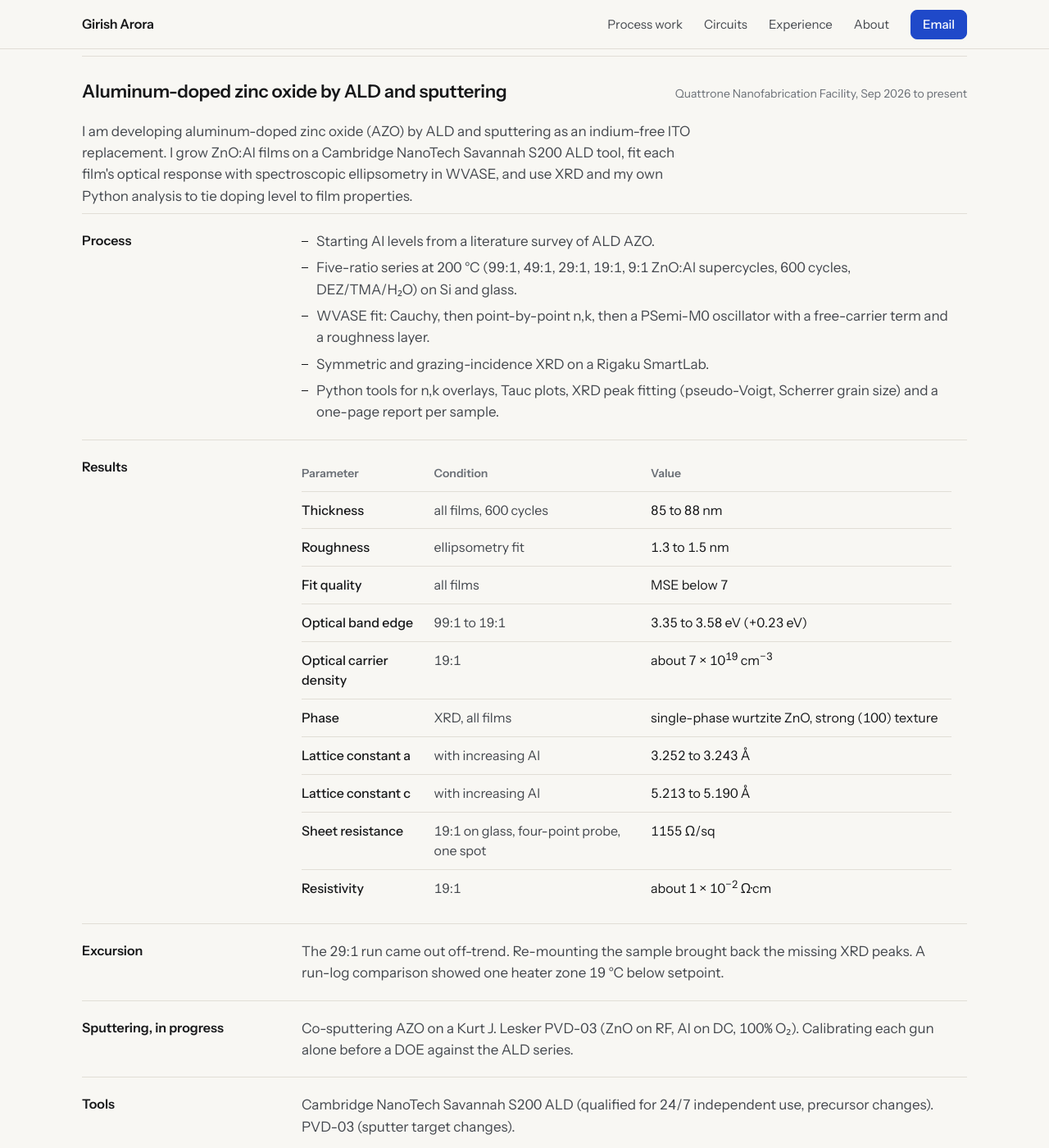
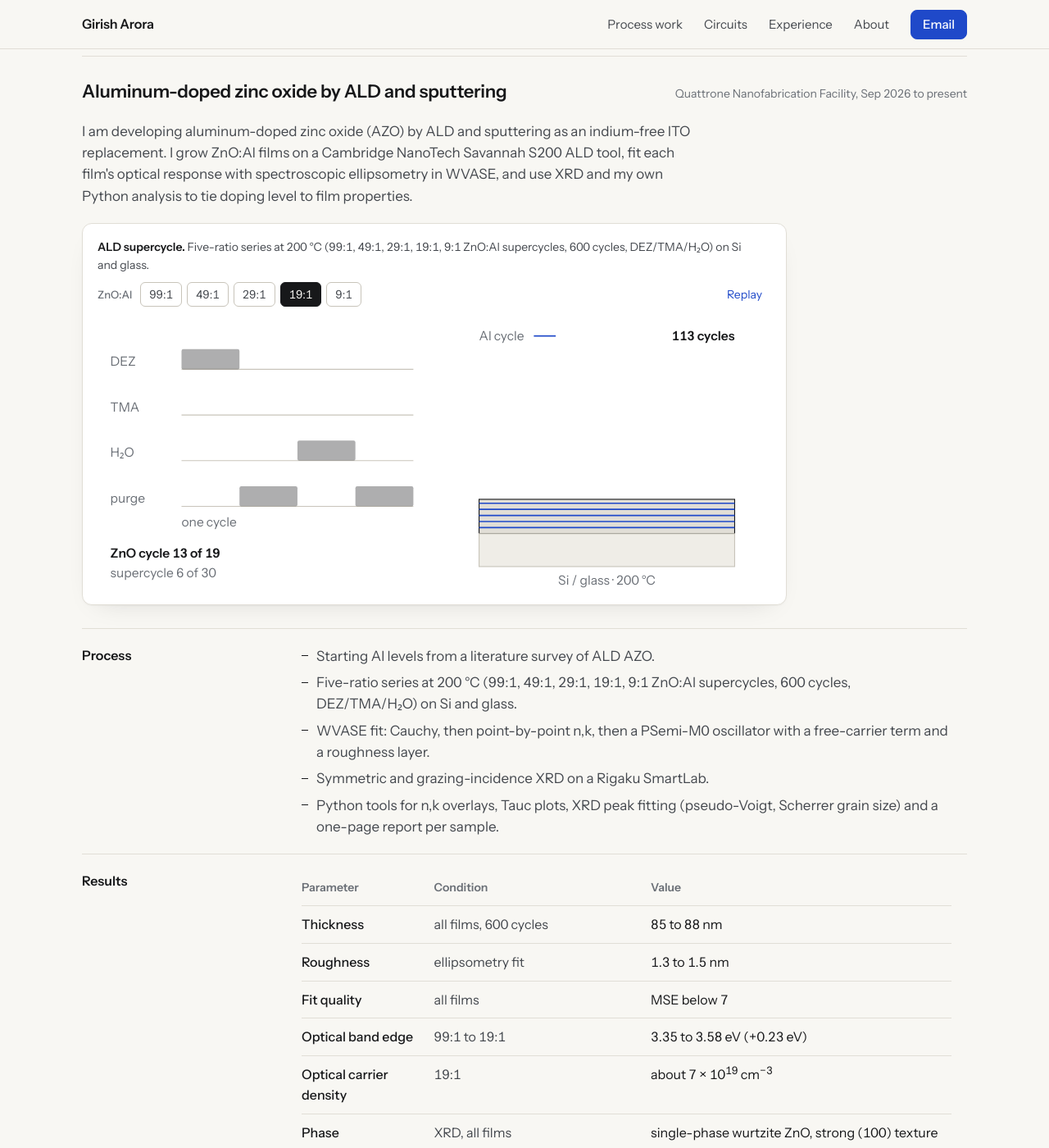
Before and after one commit to Girish501/Girish501.github.io, a Jekyll site: the page built from index.html, in a window 1280 px wide and 1400 px high, scrolled down 1596 px. Shown: the whole window at 82% size. Built offline with Jekyll 4.4.1, drawn with Linux system fonts in a browser that asks for light colours.

Commit message:
Add the ALD supercycle figure to the AZO case study
Left panel: one cycle's valve sequence (DEZ or TMA, purge, H2O, purge).
Right panel: the film growing on the substrate over 600 cycles with a
blue line at every Al cycle. Ratio buttons switch between 99:1, 49:1,
29:1, 19:1 and 9:1. Plays once when scrolled into view; Replay restarts
it; reduced motion shows the final state. Inline SVG and plain JS.

Co-Authored-By: Claude Fable 5.1 <noreply@anthropic.com>
Claude-Session: https://claude.ai/code/session_018LMzagV9NcEfjj8oFWPqm4

```diff
--- /dev/null
+++ b/_includes/fig-ald.html
@@ -0,0 +1,48 @@
+{%- comment -%}
+ALD supercycle figure, driven by assets/js/ald.js. Left: the valve sequence of one cycle. Right: the
+film growing on the substrate, with a blue line at every Al cycle. Buttons pick the ZnO:Al ratio.
+Plays once when scrolled into view; Replay restarts it. Reduced motion shows the final state.
+Without JavaScript the figure shows the 19:1 final state drawn here.
+{%- endcomment -%}
+<figure class="fig fig--ald" data-ald data-ratio="19">
+  <p class="fig-title"><b>ALD supercycle.</b> Five-ratio series at 200 °C (99:1, 49:1, 29:1, 19:1, 9:1 ZnO:Al supercycles, 600 cycles, DEZ/TMA/H₂O) on Si and glass.</p>
+  <div class="fig-controls" role="group" aria-label="ZnO:Al ratio">
+    <span class="label">ZnO:Al</span>
+    <button type="button" data-ratio="99">99:1</button>
+    <button type="button" data-ratio="49">49:1</button>
+    <button type="button" data-ratio="29">29:1</button>
+    <button type="button" data-ratio="19" aria-pressed="true">19:1</button>
+    <button type="button" data-ratio="9">9:1</button>
+    <button type="button" class="replay" data-replay>Replay</button>
+  </div>
+  <div class="ald">
+    <svg class="ald-seq" viewBox="0 0 360 300" role="img" aria-label="One ALD cycle: a precursor pulse, a purge, a water pulse, a purge. DEZ for ZnO cycles, TMA for Al cycles.">
+      <g class="ald-rows">
+        <text x="14" y="52">DEZ</text><line x1="92" y1="56" x2="346" y2="56"/>
+        <text x="14" y="102">TMA</text><line x1="92" y1="106" x2="346" y2="106"/>
+        <text x="14" y="152">H₂O</text><line x1="92" y1="156" x2="346" y2="156"/>
+        <text x="14" y="202">purge</text><line x1="92" y1="206" x2="346" y2="206"/>
+      </g>
+      <g class="ald-blocks">
+        <rect class="ald-block" id="ald-b0" x="92" y="34" width="63.5" height="22" rx="2"/>
+        <rect class="ald-block al" id="ald-b0al" x="92" y="84" width="63.5" height="22" rx="2" opacity="0"/>
+        <rect class="ald-block" id="ald-b1" x="155.5" y="184" width="63.5" height="22" rx="2"/>
+        <rect class="ald-block" id="ald-b2" x="219" y="134" width="63.5" height="22" rx="2"/>
+        <rect class="ald-block" id="ald-b3" x="282.5" y="184" width="63.5" height="22" rx="2"/>
+      </g>
+      <text class="ald-axis" x="92" y="228">one cycle</text>
+      <text class="ink" id="ald-cycle" x="14" y="262">ZnO cycle 19 of 19</text>
+      <text id="ald-super" x="14" y="284">supercycle 30 of 30</text>
+    </svg>
+    <svg class="ald-stack" viewBox="0 0 360 300" role="img" aria-label="Cross-section of the film growing on the substrate, with a line at every Al cycle.">
+      <rect class="ald-film" id="ald-film" x="40" y="36" width="280" height="200"/>
+      <g id="ald-lines" class="ald-lines"></g>
+      <rect class="ald-sub" x="40" y="236" width="280" height="36"/>
+      <text x="180" y="292" text-anchor="middle">Si / glass · 200 °C</text>
+      <text class="ink" id="ald-count" x="320" y="24" text-anchor="end">600 cycles · 85 to 88 nm</text>
+      <text id="ald-key" x="40" y="24">Al cycle</text>
+      <line class="ald-al" x1="100" y1="19.5" x2="124" y2="19.5"/>
+    </svg>
+  </div>
+</figure>
+<script src="{{ '/assets/js/ald.js' | relative_url }}?v={{ site.time | date: '%s' }}" defer></script>
--- a/assets/css/style.css
+++ b/assets/css/style.css
@@ -163,6 +163,41 @@ main { padding-top: var(--nav-h); }
 .tauc-mark line, .tauc-mark path { stroke: var(--accent); stroke-width: 1.5; }
 .tauc-mark text { font-family: var(--sans); font-size: 14px; font-weight: 600; fill: var(--accent); }
 @media (max-width: 640px) { .tauc-mark text { font-size: 20px; } }
+
+/* ---------- ALD supercycle figure ---------- */
+
+.fig--ald { max-width: 860px; margin: 20px 0 28px; }
+.fig-controls { display: flex; flex-wrap: wrap; align-items: center; gap: 6px; margin: 10px 0 14px; }
+.fig-controls .label { margin-right: 4px; }
+.fig-controls button {
+  font: inherit; font-size: 14px; line-height: 1; padding: 7px 10px;
+  border: 1px solid var(--line-strong); border-radius: 6px; background: transparent; color: var(--ink-2); cursor: pointer;
+  transition: background-color 150ms ease, color 150ms ease, border-color 150ms ease, transform 160ms var(--ease-out);
+}
+.fig-controls button:active { transform: scale(.97); }
+.fig-controls button[aria-pressed="true"] { background: var(--ink); color: var(--paper); border-color: var(--ink); }
+.fig-controls .replay { margin-left: auto; border-color: transparent; color: var(--accent); }
+@media (hover: hover) and (pointer: fine) {
+  .fig-controls button:hover { border-color: var(--ink); color: var(--ink); }
+  .fig-controls button[aria-pressed="true"]:hover { color: var(--paper); }
+  .fig-controls .replay:hover { border-color: var(--accent); color: var(--accent-hover); }
+}
+.ald { display: grid; grid-template-columns: 1fr 1fr; gap: 20px; }
+.ald svg { display: block; width: 100%; height: auto; }
+.ald text { font-family: var(--sans); font-size: 14px; fill: var(--muted); }
+.ald .ink { fill: var(--ink); font-weight: 600; }
+.ald-rows line { stroke: var(--line-strong); stroke-width: 1; }
+.ald-block { fill: var(--ink); }
+.ald-block.al { fill: var(--accent); }
+.ald-axis { font-size: 13px; }
+.ald-film { fill: var(--line); stroke: var(--ink); stroke-width: 1; }
+.ald-sub { fill: var(--paper-2); stroke: var(--line-strong); stroke-width: 1; }
+.ald-al { stroke: var(--accent); stroke-width: 1.5; }
+@media (max-width: 640px) {
+  .ald { grid-template-columns: 1fr; gap: 12px; }
+  .ald text { font-size: 16px; }   /* viewBox units: about 14px on a 390px phone */
+  .ald .ald-axis { font-size: 15px; }
+}
 
 /* ---------- Process work: case study ---------- */
 
--- /dev/null
+++ b/assets/js/ald.js
@@ -0,0 +1,123 @@
+// ALD supercycle figure (see _includes/fig-ald.html).
+// Recipe: ZnO:Al supercycles, 600 cycles total. One supercycle is N ZnO cycles (DEZ, purge, H2O,
+// purge) followed by one Al cycle (TMA, purge, H2O, purge). The ratio buttons set N.
+// Timeline per play: the first ZnO cycle step by step, the rest of that supercycle quickly, the
+// Al cycle step by step, then the remaining supercycles quickly while the film fills to 600 cycles.
+(function () {
+  "use strict";
+  var fig = document.querySelector("[data-ald]");
+  if (!fig) return;
+  var reduce = window.matchMedia && window.matchMedia("(prefers-reduced-motion: reduce)").matches;
+  var NS = "http://www.w3.org/2000/svg";
+  var TOTAL = 600;
+  var SLOT = 63.5, X0 = 92;
+  var FILM_TOP = 36, FILM_BOTTOM = 236, FILM_H = FILM_BOTTOM - FILM_TOP;
+
+  var $ = function (id) { return document.getElementById(id); };
+  var b = [$("ald-b0"), $("ald-b1"), $("ald-b2"), $("ald-b3")], bAl = $("ald-b0al");
+  var film = $("ald-film"), lines = $("ald-lines"), tCycle = $("ald-cycle"), tSuper = $("ald-super"), tCount = $("ald-count");
+
+  var n = parseInt(fig.getAttribute("data-ratio"), 10) || 19;
+  var lineEls = [], raf = 0, t0 = 0, played = false;
+
+  // Phase boundaries in ms.
+  var STEP = 450;
+  var A = 4 * STEP;          // ZnO cycle 1, step by step
+  var B = A + 1600;          // ZnO cycles 2..N, fast
+  var C = B + 4 * STEP;      // Al cycle, step by step
+  var D = C + 3000;          // remaining supercycles, fast
+  var END = D + 400;
+
+  function build() {
+    while (lines.firstChild) lines.removeChild(lines.firstChild);
+    lineEls = [];
+    var supers = Math.round(TOTAL / (n + 1));
+    for (var k = 1; k <= supers; k++) {
+      var y = FILM_BOTTOM - (k * (n + 1) / TOTAL) * FILM_H;
+      var l = document.createElementNS(NS, "line");
+      l.setAttribute("class", "ald-al");
+      l.setAttribute("x1", 40); l.setAttribute("x2", 320); l.setAttribute("y1", y.toFixed(2)); l.setAttribute("y2", y.toFixed(2));
+      lines.appendChild(l); lineEls.push({ el: l, at: k * (n + 1) });
+    }
+  }
+
+  // Set the four blocks for one cycle. type: "zno" | "al". step: 0..3 or -1 for all. frac: 0..1 within the step.
+  function setBlocks(type, step, frac, dim) {
+    var isAl = type === "al";
+    b[0].setAttribute("opacity", isAl ? 0 : (step < 0 ? dim : step > 0 ? .45 : step === 0 ? 1 : 0));
+    bAl.setAttribute("opacity", isAl ? (step < 0 ? 1 : step > 0 ? .45 : step === 0 ? 1 : 0) : 0);
+    for (var i = 1; i < 4; i++) b[i].setAttribute("opacity", step < 0 ? dim : i < step ? .45 : i === step ? 1 : 0);
+    var cur = isAl && step === 0 ? bAl : (step >= 0 ? b[step] : null);
+    [b[0], b[1], b[2], b[3], bAl].forEach(function (r) { r.setAttribute("width", SLOT); });
+    if (cur) cur.setAttribute("width", Math.max(2, SLOT * frac));
+  }
+
+  function setFilm(cycles) {
+    var h = cycles / TOTAL * FILM_H;
+    film.setAttribute("y", (FILM_BOTTOM - h).toFixed(2));
+    film.setAttribute("height", h.toFixed(2));
+    lineEls.forEach(function (o) { o.el.setAttribute("opacity", cycles >= o.at ? 1 : 0); });
+  }
+
+  function render(t) {
+    var supers = Math.round(TOTAL / (n + 1));
+    var cycles, step, frac;
+    if (t < A) {                                   // ZnO cycle 1
+      step = Math.min(3, Math.floor(t / STEP)); frac = (t - step * STEP) / STEP;
+      setBlocks("zno", step, frac, 0); cycles = step === 3 && frac > .9 ? 1 : 0;
+      tCycle.textContent = "ZnO cycle 1 of " + n; tSuper.textContent = "supercycle 1 of " + supers;
+    } else if (t < B) {                            // ZnO cycles 2..n, fast
+      var p = (t - A) / (B - A); var c = 1 + Math.floor(p * (n - 1)); cycles = Math.min(n, c);
+      setBlocks("zno", -1, 1, .35);
+      tCycle.textContent = "ZnO cycle " + Math.max(1, cycles) + " of " + n; tSuper.textContent = "supercycle 1 of " + supers;
+    } else if (t < C) {                            // Al cycle, step by step
+      step = Math.min(3, Math.floor((t - B) / STEP)); frac = ((t - B) - step * STEP) / STEP;
+      setBlocks("al", step, frac, 0); cycles = n + (step === 3 && frac > .9 ? 1 : 0);
+      tCycle.textContent = "Al cycle"; tSuper.textContent = "supercycle 1 of " + supers;
+    } else if (t < D) {                            // remaining supercycles, fast
+      var q = (t - C) / (D - C); cycles = Math.min(TOTAL, (n + 1) + Math.floor(q * (TOTAL - (n + 1))));
+      var inSuper = ((cycles - 1) % (n + 1)) + 1; var isAl = inSuper === n + 1;
+      setBlocks(isAl ? "al" : "zno", -1, 1, .35);
+      tCycle.textContent = isAl ? "Al cycle" : "ZnO cycle " + inSuper + " of " + n;
+      tSuper.textContent = "supercycle " + Math.min(supers, Math.floor((cycles - 1) / (n + 1)) + 1) + " of " + supers;
+    } else {                                       // done
+      cycles = TOTAL; setBlocks("zno", -1, 1, .35);
+      tCycle.textContent = "ZnO cycle " + n + " of " + n; tSuper.textContent = "supercycle " + supers + " of " + supers;
+    }
+    setFilm(cycles);
+    tCount.textContent = cycles >= TOTAL ? "600 cycles · 85 to 88 nm" : cycles + " cycles";
+  }
+
+  function stop() { if (raf) cancelAnimationFrame(raf); raf = 0; }
+  function play() {
+    stop(); played = true;
+    if (reduce) { render(END); return; }
+    t0 = 0;
+    var frame = function (now) {
+      if (!t0) t0 = now;
+      var t = now - t0;
+      render(Math.min(t, END));
+      if (t < END) raf = requestAnimationFrame(frame); else raf = 0;
+    };
+    raf = requestAnimationFrame(frame);
+  }
+
+  fig.addEventListener("click", function (e) {
+    var btn = e.target.closest("button");
+    if (!btn) return;
+    if (btn.hasAttribute("data-replay")) { play(); return; }
+    var r = parseInt(btn.getAttribute("data-ratio"), 10);
+    if (!r) return;
+    n = r; fig.setAttribute("data-ratio", n);
+    Array.prototype.forEach.call(fig.querySelectorAll("button[data-ratio]"), function (x) { x.setAttribute("aria-pressed", x === btn ? "true" : "false"); });
+    build(); play();
+  });
+
+  build();
+  render(END); // static final state until it scrolls into view
+  if (reduce || !("IntersectionObserver" in window)) return;
+  var io = new IntersectionObserver(function (entries) {
+    entries.forEach(function (en) { if (en.isIntersecting && !played) { play(); io.disconnect(); } });
+  }, { threshold: 0.4 });
+  io.observe(fig);
+})();
--- a/index.html
+++ b/index.html
@@ -34,6 +34,7 @@ title: Girish Arora
         <span class="meta">Quattrone Nanofabrication Facility, Sep 2026 to present</span>
       </header>
       <p class="case-intro">I am developing aluminum-doped zinc oxide (AZO) by ALD and sputtering as an indium-free ITO replacement. I grow ZnO:Al films on a Cambridge NanoTech Savannah S200 ALD tool, fit each film's optical response with spectroscopic ellipsometry in WVASE, and use XRD and my own Python analysis to tie doping level to film properties.</p>
+      {% include fig-ald.html %}
       <dl class="case-grid">
         <div>
           <dt>Process</dt>
```
Also changed, not shown: content/site-content.md (+3 -0 lines), README.md.
